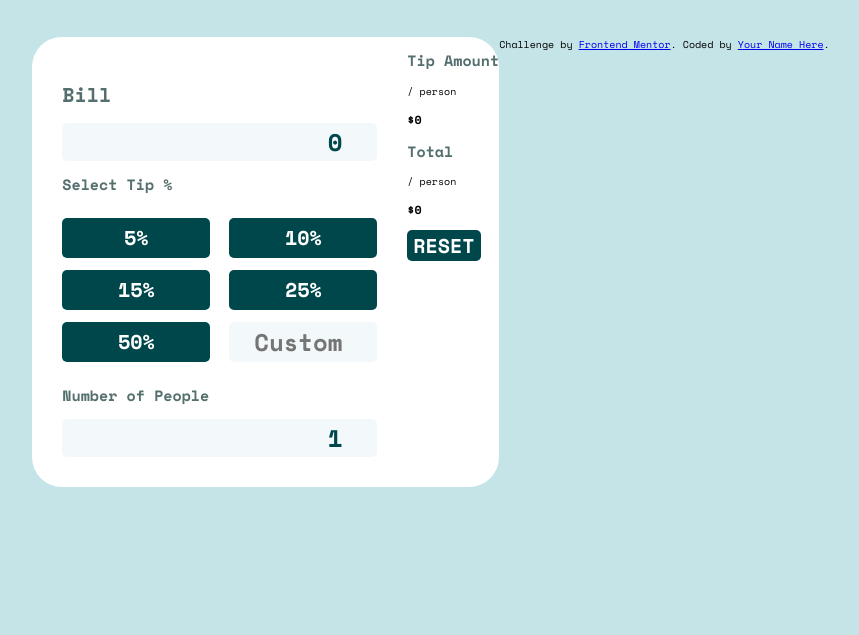
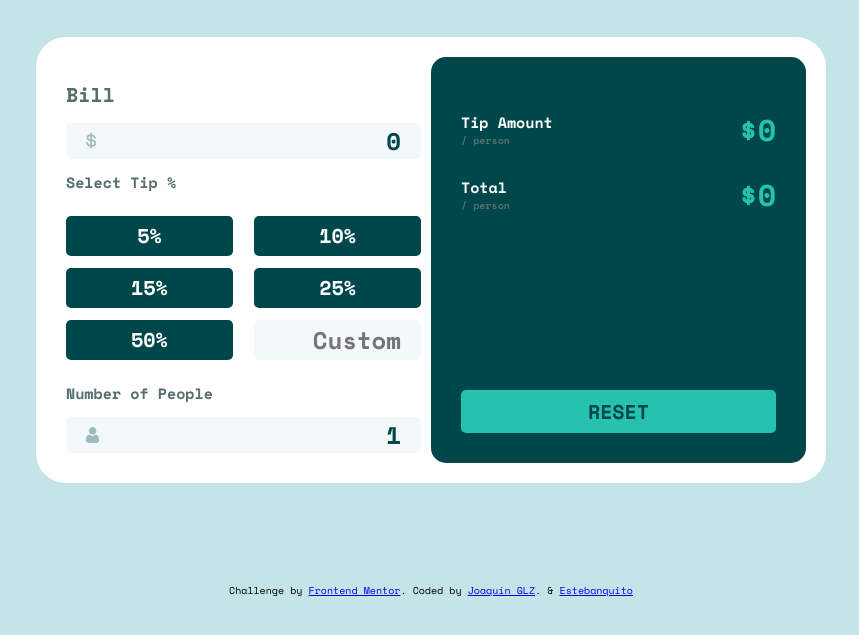
Before and after one commit to Kakalanp/Tip-calculator, a plain HTML site: page index.html in a window 1280 px wide. Shown: the part 97-732 px from the top of the page, without its empty margins (209-1068 px from the left). Drawn offline with nearby package versions, Linux system fonts and the light colour scheme.

Commit message:
Finalizing general styling
- Adding styles for the second container.

- Tweaked padding options for general and first containers.

- Added attribution.

- Fixed Webhint errors.

- Added background images for inputs.

- Removed arrows for inputs.

- Rearranged HTML format.

```diff
--- a/index.html
+++ b/index.html
@@ -12,6 +12,7 @@
     <link rel="preconnect" href="https://fonts.googleapis.com" />
     <link rel="preconnect" href="https://fonts.gstatic.com" crossorigin />
     <link
+      crossorigin="anonymous"
       href="https://fonts.googleapis.com/css2?family=Space+Mono:ital,wght@0,400;0,700;1,400;1,700&display=swap"
       rel="stylesheet"
     />
@@ -25,21 +26,38 @@
     <div class="general-wrapper">
       <div class="data-wrapper">
         <h1>Bill</h1>
-        <input type="number" value="0" />
+        <label for=""><input class="input-bill" type="number" value="0" /></label>
 
         <h2>Select Tip %</h2>
         <ul>
-          <li id="percentage-5"><button class="percentage-button">5%</button></li>
-          <li id="percentage-10"><button class="percentage-button">10%</button></li>
-          <li id="percentage-15"><button class="percentage-button">15%</button></li>
-          <li id="percentage-25"><button class="percentage-button">25%</button></li>
-          <li id="percentage-50"><button class="percentage-button">50%</button></li>
-          <li><input type="number" placeholder="Custom" class="percentage-button" /></li>
+          <li id="percentage-5">
+            <button class="percentage-button">5%</button>
+          </li>
+          <li id="percentage-10">
+            <button class="percentage-button">10%</button>
+          </li>
+          <li id="percentage-15">
+            <button class="percentage-button">15%</button>
+          </li>
+          <li id="percentage-25">
+            <button class="percentage-button">25%</button>
+          </li>
+          <li id="percentage-50">
+            <button class="percentage-button">50%</button>
+          </li>
+          <li>
+            <input
+              type="number"
+              placeholder="Custom"
+              class="percentage-button"
+            />
+          </li>
         </ul>
         <h2>Number of People</h2>
-        <input type="number" value="1" />
+        <label for=""><input class="input-people" type="number" value="1" /></label>
       </div>
       <div class="result-wrapper">
+        <div class="result-txt">
           <div class="text-amount">
             <div>
               <h2>Tip Amount</h2>
@@ -54,15 +72,17 @@
             </div>
             <h3>$0</h3>
           </div>
+        </div>
+
         <button type="button">RESET</button>
       </div>
     </div>
 
     <div class="attribution">
       Challenge by
-      <a href="https://www.frontendmentor.io?ref=challenge" target="_blank"
+      <a rel="noopener noreferrer" href="https://www.frontendmentor.io?ref=challenge" target="_blank"
         >Frontend Mentor</a
-      >. Coded by <a href="#">Your Name Here</a>.
+      >. Coded by <a rel="noopener noreferrer" href="https://github.com/Kakalanp" target="_blank">Joaquín GLZ</a>. & <a rel="noopener noreferrer" href="https://github.com/estebanmual" target="_blank">Estebanquito</a>
     </div>
   </body>
 </html>
--- a/style.css
+++ b/style.css
@@ -28,6 +28,14 @@ header {
 
 h1 {
     color: var(--primary-text);
+}
+
+.input-bill {
+    background-image: url('./images/icon-dollar.svg');
+    background-repeat: no-repeat;
+    background-position: center left;
+    background-origin: content-box;
+    padding: 0 20px;
 }
 
 h2 {
@@ -62,6 +70,13 @@ input {
 
 }
 
+@supports(-webkit-appearance: none) {
+    input::-webkit-inner-spin-button {
+    -webkit-appearance: none;
+    margin: 0;
+}
+}
+
 button {
     background-color: var(--dark-primary);
     color: white;
@@ -90,12 +105,71 @@ button {
     display: flex;
     flex-wrap: wrap;
     justify-content: center;
+    padding: 20px;
+    box-sizing: border-box;
 }
 
 .data-wrapper {
     display: flex;
     flex-direction: column;
-    padding: 30px;
+    padding: 10px;
     box-sizing: border-box;
     width: 375px;
 }
+
+.input-people {
+    background-image: url('./images/icon-person.svg');
+    background-repeat: no-repeat;
+    background-position: center left;
+    background-origin: content-box;
+    padding: 0 20px;
+}
+
+.result-wrapper {
+    background-color: var(--dark-primary);
+    display: flex;
+    flex-direction: column;
+    border-radius: 15px;
+    width: 375px;
+    padding: 30px;
+    box-sizing: border-box;
+    row-gap: 20px;
+    justify-content: space-between;
+}
+
+.result-txt > * {
+    display: flex;
+    justify-content: space-between;
+    margin: 20px 0;
+    align-items: center;
+}
+
+.result-wrapper h2 {
+    color: white;
+    margin: 0;
+}
+
+.result-wrapper h3 {
+    color: var(--primary);
+    font-size: 3rem;
+    margin: 0;
+}
+
+.result-wrapper p {
+    color: var(--primary-text);
+    font-weight: bold;
+    margin: 0;
+}
+
+.result-wrapper button {
+    background-color: var(--primary);
+    color: var(--dark-primary);
+    text-align: center;
+    padding: 7px;
+}
+
+.attribution {
+    margin-top: 100px;
+    width: 100%;
+    text-align: center;
+}
```
Lines whose indentation alone changed are shown as unchanged.
